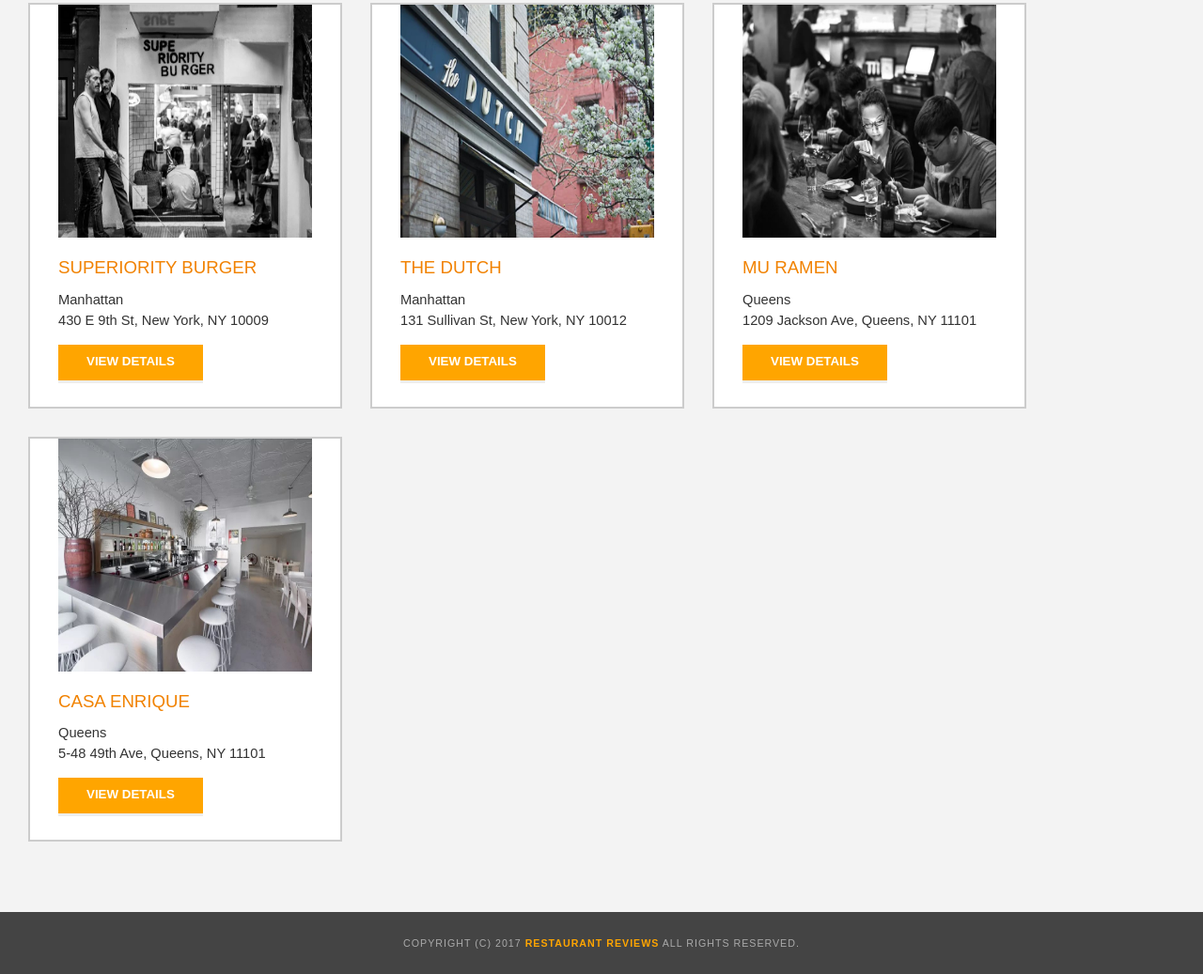
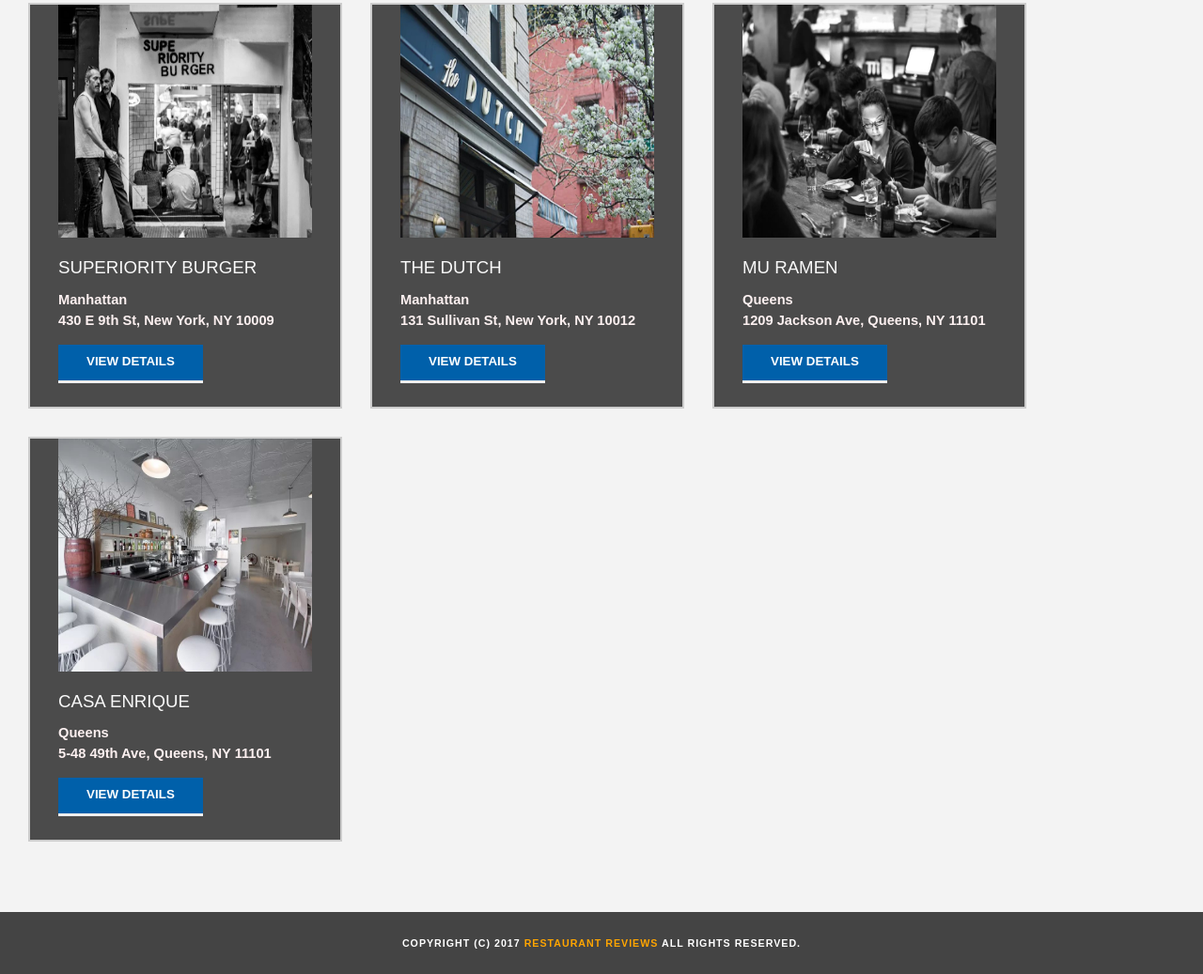
Before and after one commit to wade1928/RestaurantReviewProj, a website: page index.html in a window 1280 px wide. Shown: the part 1610-2647 px from the top of the page at 94% size. Drawn offline with nearby package versions, Linux system fonts and the light colour scheme.

Commit message:
Corrected contrast issues

```diff
--- a/css/styles.css
+++ b/css/styles.css
@@ -12,7 +12,7 @@
 body,td,th,p{
 	font-family: Arial, Helvetica, sans-serif;
 	font-size: 10pt;
-	color: #333;
+	color: #fcf0f0;
 	line-height: 1.5;
 }
 body {
@@ -22,8 +22,8 @@
 }
 ul, li {
 	font-family: Arial, Helvetica, sans-serif;
-	font-size: 10pt;
-	color: #333;
+	font-size: 12pt;
+	color: #f1eeee;
 }
 a {
 	color: orange;
@@ -49,8 +49,9 @@
 }
 #footer {
   background-color: #444;
-  color: #aaa;
+  color: white;
   font-size: 8pt;
+  font-weight: bold;
   letter-spacing: 1px;
   padding: 25px;
   text-align: center;
@@ -151,9 +152,10 @@
   flex-wrap: wrap;
 }
 #restaurants-list li {
-  background-color: #fff;
+  background-color: #4b4b4b;
   border: 2px solid #ccc;
   font-family: Arial,sans-serif;
+  font-weight: bold;
   margin: 15px;
   min-height: 380px;
   padding: 0 30px 25px;
@@ -169,7 +171,7 @@
   min-width: 100%;
 }
 #restaurants-list li h1 {
-  color: #f18200;
+  color: #f9f9f9;
   font-family: Arial,sans-serif;
   font-size: 14pt;
   font-weight: 200;
@@ -183,7 +185,7 @@
   font-size: 11pt;
 }
 #restaurants-list li a {
-  background-color: orange;
+  background-color: #0060AA;
   border-bottom: 3px solid #eee;
   color: #fff;
   display: inline-block;
--- a/index.html
+++ b/index.html
@@ -2,6 +2,7 @@
 <html lang="en">
 
 <head>
+  <title>Restaurant Reviews</title>
   <meta charset="utf-8">
   <meta name="viewport" content="width=device-width, initial-scale=1">
   <link rel="stylesheet" src="//normalize-css.googlecode.com/svn/trunk/normalize.css" />
```
